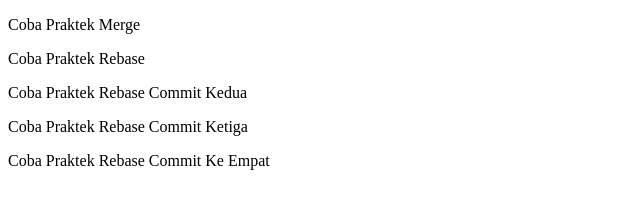
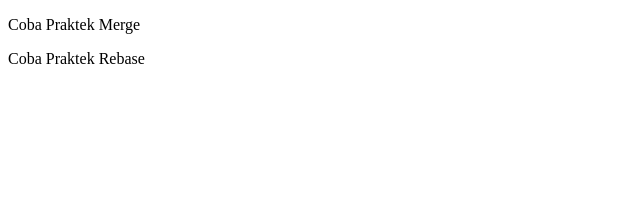
Before and after one commit to warkirasep/merge-rebase, a plain HTML site: page index.html in a window 1280 px wide. Shown: the whole page, without its empty margins (0-640 px from the left). Drawn offline with Linux system fonts and the light colour scheme.

Commit message:
Hapus Beberapa line yang tidak diperlukan

```diff
--- a/index.html
+++ b/index.html
@@ -9,9 +9,6 @@
     <div>
         <p>Coba Praktek Merge</p>
         <p>Coba Praktek Rebase</p>
-        <p>Coba Praktek Rebase Commit Kedua</p>
-        <p>Coba Praktek Rebase Commit Ketiga</p>
-        <p>Coba Praktek Rebase Commit Ke Empat</p>
     </div>
 </body>
 </html>
```
